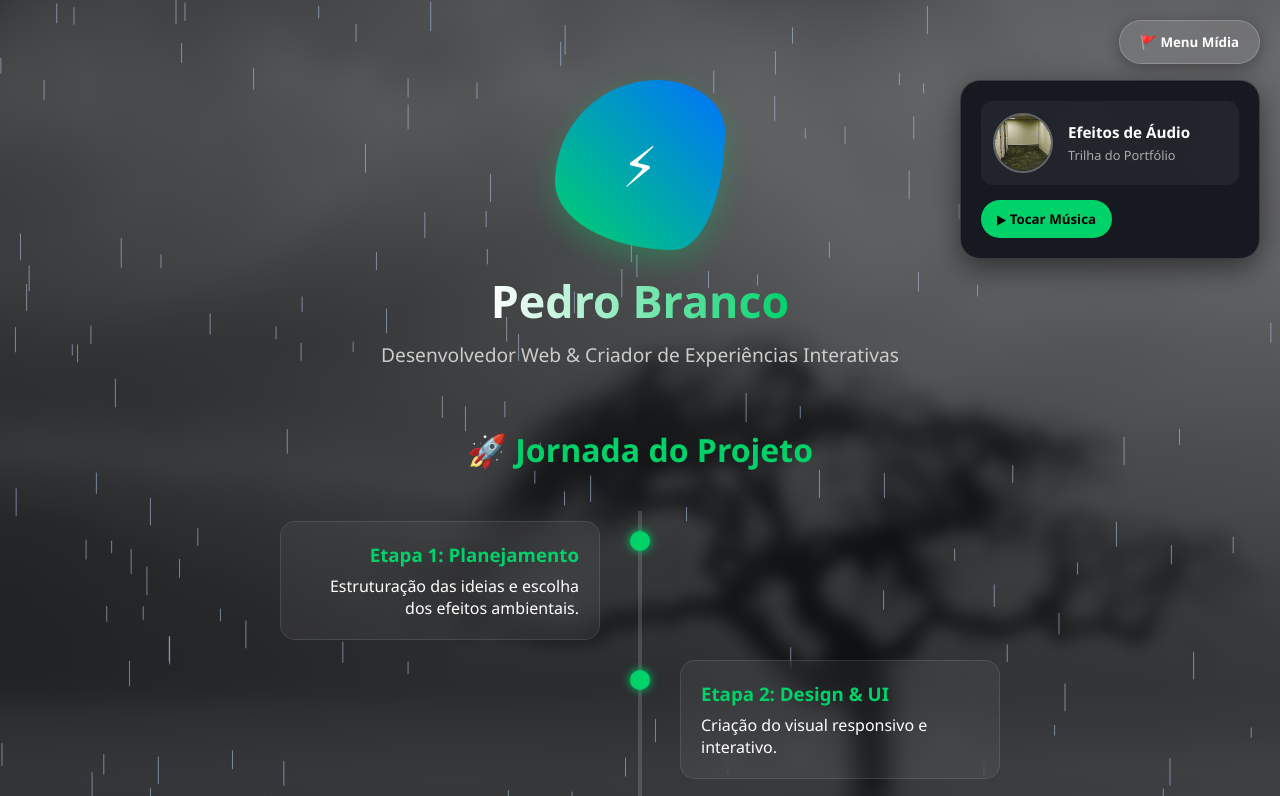
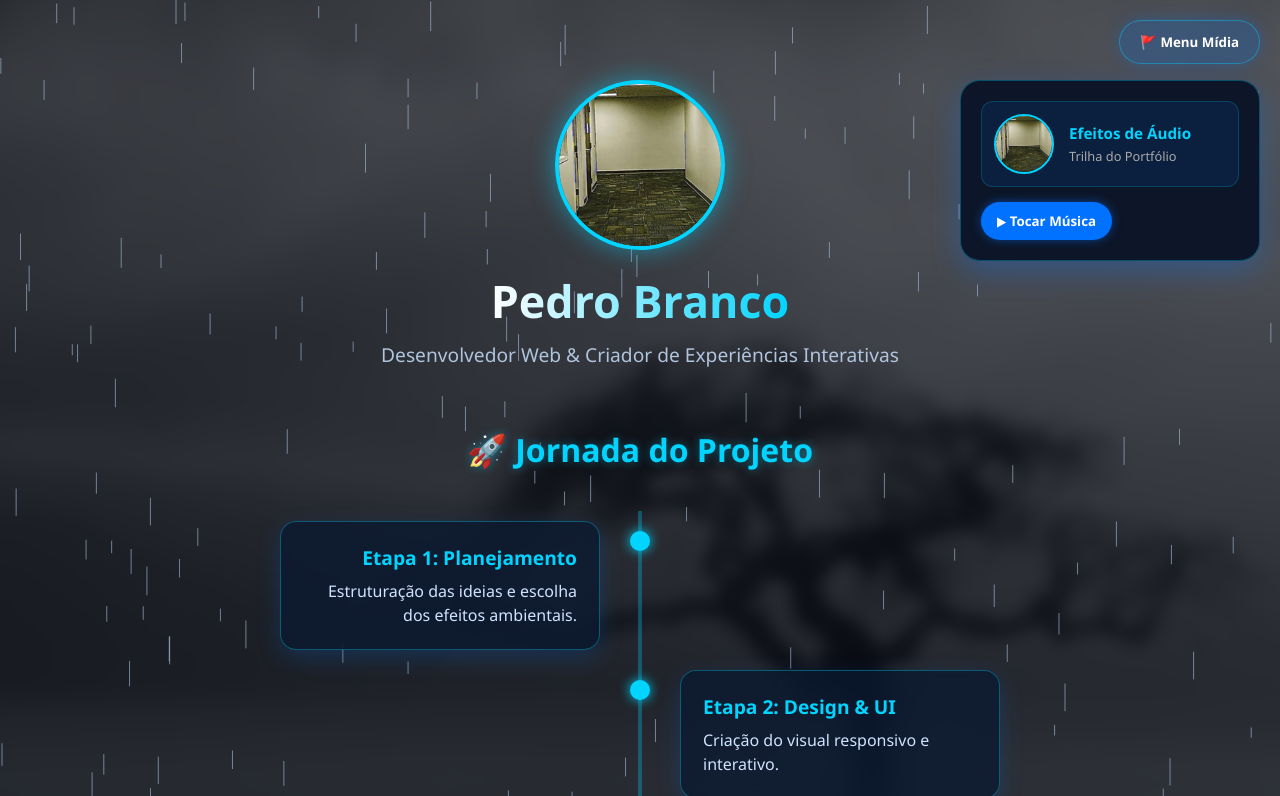
Before and after one commit to pgbbranco/Portifolio, a plain HTML site: page index.html in a window 1280 px wide. Both pictures are taken after a click on the button "🚩 Menu Mídia". Shown: the top 796 px of the page. Drawn offline with Linux system fonts and the light colour scheme.

Commit message:
Update index.html

```diff
--- a/index.html
+++ b/index.html
@@ -19,7 +19,7 @@
             min-height: 100vh;
         }
 
-        /* Fundo da Paisagem Desfocada (fundo.jpg) */
+        /* Fundo da Paisagem Desfocada */
         body::before {
             content: '';
             position: fixed;
@@ -27,8 +27,8 @@
             left: 0;
             width: 100vw;
             height: 100vh;
-            background-color: #0d0f12;
-            background-image: linear-gradient(rgba(13, 15, 18, 0.55), rgba(13, 15, 18, 0.8)),
+            background-color: #080c14;
+            background-image: linear-gradient(rgba(8, 12, 20, 0.65), rgba(8, 12, 20, 0.85)),
                               url('fundo.jpg');
             background-size: cover;
             background-position: center;
@@ -55,7 +55,7 @@
             left: 0;
             width: 100%;
             height: 100%;
-            background: rgba(255, 255, 255, 0.2);
+            background: rgba(255, 255, 255, 0.25);
             opacity: 0;
             pointer-events: none;
             z-index: 0;
@@ -76,9 +76,9 @@
             position: fixed;
             top: 20px;
             right: 20px;
-            background: rgba(255, 255, 255, 0.1);
+            background: rgba(0, 114, 255, 0.2);
             backdrop-filter: blur(10px);
-            border: 1px solid rgba(255, 255, 255, 0.2);
+            border: 1px solid rgba(0, 212, 255, 0.4);
             color: #fff;
             padding: 12px 20px;
             border-radius: 30px;
@@ -88,13 +88,14 @@
             align-items: center;
             gap: 10px;
             font-weight: 600;
-            box-shadow: 0 4px 15px rgba(0,0,0,0.3);
+            box-shadow: 0 0 15px rgba(0, 114, 255, 0.3);
             transition: all 0.3s ease;
         }
 
         .flag-menu-btn:hover {
-            background: rgba(255, 255, 255, 0.2);
+            background: rgba(0, 212, 255, 0.3);
             transform: translateY(-2px);
+            box-shadow: 0 0 20px rgba(0, 212, 255, 0.6);
         }
 
         .flag-panel {
@@ -102,12 +103,12 @@
             top: 80px;
             right: 20px;
             width: 300px;
-            background: rgba(18, 22, 28, 0.95);
+            background: rgba(10, 20, 38, 0.95);
             backdrop-filter: blur(15px);
-            border: 1px solid rgba(255, 255, 255, 0.15);
+            border: 1px solid rgba(0, 212, 255, 0.3);
             border-radius: 20px;
             padding: 20px;
-            box-shadow: 0 10px 30px rgba(0,0,0,0.5);
+            box-shadow: 0 10px 30px rgba(0, 114, 255, 0.3);
             z-index: 99;
             display: none;
             flex-direction: column;
@@ -122,7 +123,8 @@
             display: flex;
             align-items: center;
             gap: 15px;
-            background: rgba(255, 255, 255, 0.05);
+            background: rgba(0, 114, 255, 0.1);
+            border: 1px solid rgba(0, 212, 255, 0.2);
             padding: 12px;
             border-radius: 12px;
         }
@@ -132,7 +134,7 @@
             height: 60px;
             border-radius: 50%;
             object-fit: cover;
-            border: 2px solid rgba(255, 255, 255, 0.3);
+            border: 2px solid #00d4ff;
             animation: spin 10s linear infinite;
             animation-play-state: paused;
         }
@@ -148,6 +150,7 @@
         .player-info h4 {
             font-size: 0.95rem;
             margin-bottom: 4px;
+            color: #00d4ff;
         }
 
         .player-info p {
@@ -156,8 +159,8 @@
         }
 
         .audio-btn {
-            background: #00d26a;
-            color: #000;
+            background: #0072ff;
+            color: #fff;
             border: none;
             padding: 10px 16px;
             border-radius: 20px;
@@ -165,11 +168,14 @@
             cursor: pointer;
             transition: 0.2s;
             align-self: flex-start;
+            box-shadow: 0 0 10px rgba(0, 114, 255, 0.5);
         }
 
         .audio-btn:hover {
-            background: #00ff80;
+            background: #00d4ff;
+            color: #000;
             transform: scale(1.05);
+            box-shadow: 0 0 15px rgba(0, 212, 255, 0.8);
         }
 
         /* Hero */
@@ -188,39 +194,34 @@
             margin-bottom: 20px;
         }
 
-        .liquid-avatar {
+        .profile-img {
             width: 100%;
             height: 100%;
-            background: linear-gradient(45deg, #00d26a, #0072ff);
-            border-radius: 60% 40% 30% 70% / 60% 30% 70% 40%;
-            animation: liquidMorph 8s ease-in-out infinite;
-            display: flex;
-            align-items: center;
-            justify-content: center;
-            font-size: 3.5rem;
-            box-shadow: 0 10px 30px rgba(0, 210, 106, 0.3);
+            border-radius: 50%;
+            object-fit: cover;
+            border: 4px solid #00d4ff;
+            box-shadow: 0 0 25px rgba(0, 212, 255, 0.5);
+            transition: transform 0.3s ease;
         }
 
-        @keyframes liquidMorph {
-            0% { border-radius: 60% 40% 30% 70% / 60% 30% 70% 40%; }
-            50% { border-radius: 30% 60% 70% 40% / 50% 60% 30% 60%; }
-            100% { border-radius: 60% 40% 30% 70% / 60% 30% 70% 40%; }
+        .profile-img:hover {
+            transform: scale(1.05);
         }
 
         .hero h1 {
             font-size: 2.8rem;
             margin-bottom: 10px;
-            background: linear-gradient(to right, #fff, #00d26a);
+            background: linear-gradient(to right, #ffffff, #00d4ff);
             -webkit-background-clip: text;
             -webkit-text-fill-color: transparent;
         }
 
         .hero p {
             font-size: 1.2rem;
-            color: #ccc;
+            color: #b0c4de;
         }
 
-        /* Timeline */
+        /* Timeline & Boxes Azuis */
         .timeline-section {
             margin: 60px 0;
         }
@@ -229,7 +230,8 @@
             text-align: center;
             font-size: 2rem;
             margin-bottom: 40px;
-            color: #00d26a;
+            color: #00d4ff;
+            text-shadow: 0 0 10px rgba(0, 212, 255, 0.4);
         }
 
         .timeline {
@@ -242,7 +244,7 @@
             content: '';
             position: absolute;
             width: 4px;
-            background: rgba(255, 255, 255, 0.15);
+            background: rgba(0, 212, 255, 0.3);
             top: 0;
             bottom: 0;
             left: 50%;
@@ -263,45 +265,69 @@
             position: absolute;
             width: 20px;
             height: 20px;
-            background: #00d26a;
+            background: #00d4ff;
             border-radius: 50%;
             top: 20px;
             z-index: 1;
-            box-shadow: 0 0 10px #00d26a;
+            box-shadow: 0 0 12px #00d4ff;
         }
 
         .timeline-item.left .timeline-dot { right: -10px; }
         .timeline-item.right .timeline-dot { left: -10px; }
 
+        /* Caixa Azul Glassmorphism */
         .timeline-content {
-            padding: 20px;
-            background: rgba(255, 255, 255, 0.05);
-            backdrop-filter: blur(10px);
-            border: 1px solid rgba(255, 255, 255, 0.1);
-            border-radius: 15px;
+            padding: 22px;
+            background: rgba(10, 25, 48, 0.75);
+            backdrop-filter: blur(12px);
+            border: 1px solid rgba(0, 212, 255, 0.35);
+            border-radius: 16px;
+            box-shadow: 0 8px 25px rgba(0, 114, 255, 0.2);
+            transition: transform 0.3s ease, box-shadow 0.3s ease;
+        }
+
+        .timeline-content:hover {
+            transform: translateY(-4px);
+            box-shadow: 0 12px 30px rgba(0, 212, 255, 0.35);
+            border-color: rgba(0, 212, 255, 0.6);
         }
 
         .timeline-content h3 {
-            color: #00d26a;
+            color: #00d4ff;
             margin-bottom: 8px;
+            font-size: 1.2rem;
+        }
+
+        .timeline-content p {
+            color: #d1e3ff;
+            line-height: 1.5;
         }
 
         footer {
             text-align: center;
             padding: 40px 0 20px;
-            border-top: 1px solid rgba(255, 255, 255, 0.1);
+            border-top: 1px solid rgba(0, 212, 255, 0.2);
             margin-top: 60px;
         }
 
         .btn-github {
             display: inline-block;
-            background: #24292e;
-            color: #fff;
+            background: rgba(0, 114, 255, 0.2);
+            color: #00d4ff;
             padding: 12px 25px;
             border-radius: 25px;
             text-decoration: none;
             font-weight: bold;
-            border: 1px solid rgba(255, 255, 255, 0.2);
+            border: 1px solid rgba(0, 212, 255, 0.4);
+            box-shadow: 0 0 15px rgba(0, 114, 255, 0.2);
+            transition: all 0.3s ease;
+        }
+
+        .btn-github:hover {
+            background: #0072ff;
+            color: #fff;
+            transform: scale(1.05);
+            box-shadow: 0 0 20px rgba(0, 212, 255, 0.6);
         }
 
         @media (max-width: 768px) {
@@ -335,7 +361,7 @@
     <div class="container">
         <section class="hero">
             <div class="avatar-container">
-                <div class="liquid-avatar">⚡</div>
+                <img src="image.jpg" alt="Pedro Branco" class="profile-img">
             </div>
             <h1>Pedro Branco</h1>
             <p>Desenvolvedor Web & Criador de Experiências Interativas</p>
```
